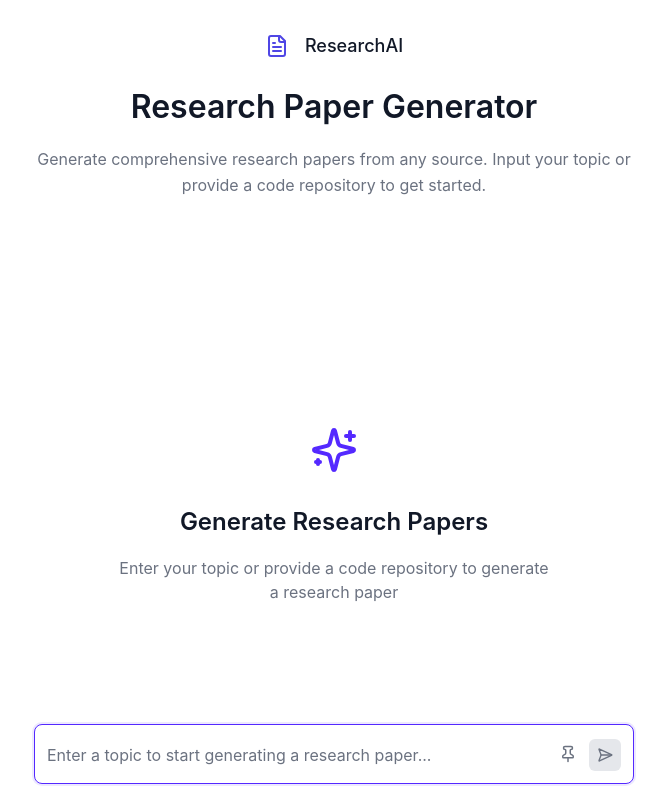
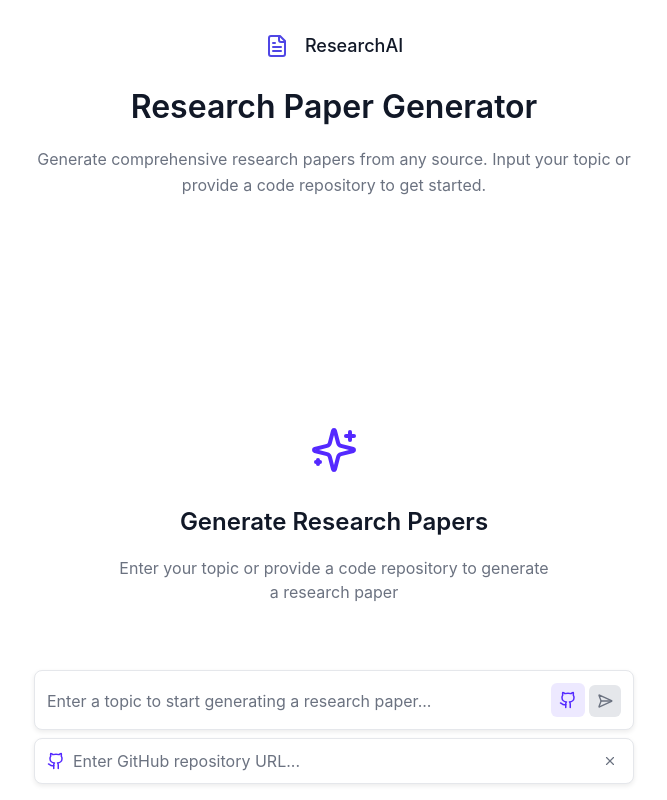
Before and after one commit to vakya-ai/Anushandhan, a React (Vite) app in the folder frontend/my-research-generator/: page /generator in a window 1280 px wide. Both pictures are taken after a click on the button 874 px from the left and 754 px from the top of the page. Shown: the whole page, without its empty margins (306-973 px from the left). Built offline with nearby package versions, Linux system fonts and the light colour scheme.

Commit message:
`Added GitHub repository URL input field and associated styles`

```diff
--- a/frontend/my-research-generator/src/components/ResearchPaperGenerator.css
+++ b/frontend/my-research-generator/src/components/ResearchPaperGenerator.css
@@ -835,3 +835,98 @@ body {
   font-size: 0.75rem;
   color: #888;
 }
+
+/* Add these styles to your ResearchPaperGenerator.css file */
+
+/* Input form container to hold both inputs */
+.input-form-container {
+  width: 100%;
+  max-width: 600px;
+  margin: 0 auto;
+  display: flex;
+  flex-direction: column;
+  gap: 8px;
+}
+
+/* Active state for source button */
+.source-button.active {
+  color: var(--accent-color);
+  background-color: rgba(84, 41, 255, 0.1);
+}
+
+/* GitHub URL input container */
+.github-url-container {
+  width: 100%;
+  max-width: 600px;
+  background-color: var(--input-bg);
+  border: 1px solid var(--border-color);
+  border-radius: 8px;
+  overflow: hidden;
+  animation: slideDown 0.2s ease-out;
+  box-shadow: 0 2px 5px var(--shadow-color);
+}
+
+@keyframes slideDown {
+  from {
+    opacity: 0;
+    transform: translateY(-10px);
+    max-height: 0;
+  }
+  to {
+    opacity: 1;
+    transform: translateY(0);
+    max-height: 60px;
+  }
+}
+
+.github-url-input-wrapper {
+  display: flex;
+  align-items: center;
+  padding: 8px 12px;
+  position: relative;
+}
+
+.github-input-icon {
+  color: var(--accent-color);
+  margin-right: 8px;
+  flex-shrink: 0;
+}
+
+.github-url-input {
+  flex: 1;
+  border: none;
+  outline: none;
+  background: transparent;
+  color: var(--text-color);
+  font-size: 1rem;
+  padding: 4px 0;
+  font-family: inherit;
+}
+
+.github-url-input::placeholder {
+  color: var(--secondary-text);
+}
+
+.github-url-close {
+  background: none;
+  border: none;
+  color: var(--secondary-text);
+  padding: 4px;
+  cursor: pointer;
+  border-radius: 50%;
+  display: flex;
+  align-items: center;
+  justify-content: center;
+  transition: background-color 0.2s;
+}
+
+.github-url-close:hover {
+  background-color: var(--hover-color);
+  color: var(--accent-color);
+}
+
+/* Style for the active source when showing the GitHub icon in the input field */
+.source-button.active {
+  background-color: rgba(84, 41, 255, 0.1);
+  color: var(--accent-color);
+}
--- a/frontend/my-research-generator/src/components/ResearchPaperGenerator.jsx
+++ b/frontend/my-research-generator/src/components/ResearchPaperGenerator.jsx
@@ -6,19 +6,20 @@ import {
   Code,
   PenTool,
   Bot,
-  Pin,
+  Github,
   SendHorizontal,
   Edit,
   Download,
   Copy,
-  MessageSquare
+  MessageSquare,
+  X
 } from "lucide-react";
 import { useChatHistory } from "../context/ChatHistoryContext.jsx";
 import LeftDrawer from "./LeftDrawer";
-import ChatMessage from "./ChatMessage"; // Import our new component
+import ChatMessage from "./ChatMessage";
 import "./ResearchPaperGenerator.css";
 import "./ResearchPaperStyles.css";
-import "./ChatMessageStyles.css"; // Import new styles
+import "./ChatMessageStyles.css";
 import { marked } from 'marked';
 import DOMPurify from 'dompurify';
 
@@ -47,16 +48,16 @@ const ResearchPaperGenerator = () => {
   const [darkMode, setDarkMode] = useState(false);
 
   // Input Section states
-  const [isSourceMenuOpen, setIsSourceMenuOpen] = useState(false);
+  const [showGithubInput, setShowGithubInput] = useState(false);
   const [selectedSource, setSelectedSource] = useState(null);
   const [inputValue, setInputValue] = useState("");
   const [sourceUrl, setSourceUrl] = useState("");
   const [isGenerating, setIsGenerating] = useState(false);
-  //const fileInputRef = useRef(null);
   const chatContainerRef = useRef(null);
   const textareaRef = useRef(null);
   const messagesEndRef = useRef(null);
   const paperContentRef = useRef(null);
+  const githubInputRef = useRef(null);
 
   // Add refs for intervals to properly clean them up
   const stepIntervalRef = useRef(null);
@@ -181,24 +182,24 @@ const ResearchPaperGenerator = () => {
     }
   }, [selectedChatId]);
 
-  // const handleSourceSelect = (source) => {
-  //   setSelectedSource(source);
-  //   setIsSourceMenuOpen(false);
-  // };
-
-  // const handleFileUpload = (e) => {
-  //   const files = e.target.files;
-  //   if (files) {
-  //     console.log("Uploaded files:", files);
-  //     Array.from(files).forEach((file) => {
-  //       console.log("File:", file.name, "Path:", file.webkitRelativePath);
-  //     });
-  //   }
-  // };
-
-  // Open paper in full view
-  const handleOpenFullPaper = () => {
-    setShowPaper(true);
+  // Toggle GitHub URL input field
+  const toggleGithubInput = () => {
+    // If we're already showing the GitHub input and have the source set, clear it
+    if (showGithubInput && selectedSource === "github") {
+      setSelectedSource(null);
+      setSourceUrl("");
+      setShowGithubInput(false);
+    } else {
+      // Otherwise, show the GitHub input and set github as the source
+      setSelectedSource("github");
+      setShowGithubInput(true);
+      // Focus the input field after it appears
+      setTimeout(() => {
+        if (githubInputRef.current) {
+          githubInputRef.current.focus();
+        }
+      }, 100);
+    }
   };
 
   // Auto-resize textarea
@@ -223,9 +224,23 @@ const ResearchPaperGenerator = () => {
     };
   }, []);
 
+  // Add the missing handleOpenFullPaper function
+  const handleOpenFullPaper = (message) => {
+    if (message.paperContent) {
+      setPaperContent(message.paperContent);
+      setPaperHtml(convertMarkdownToHtml(message.paperContent));
+      setShowPaper(true);
+    }
+  };
+
   const handleSubmit = (e) => {
     e.preventDefault();
     if (!inputValue.trim() || isGenerating) return;
+
+    if (selectedSource === "github" && !sourceUrl.trim()) {
+      alert("Please enter a GitHub repository URL.");
+      return;
+    }
 
     const inputData = {
       prompt: inputValue,
@@ -252,12 +267,25 @@ const ResearchPaperGenerator = () => {
     setInputValue("");
     setSourceUrl("");
     setSelectedSource(null);
+    setShowGithubInput(false);
   };
 
   const handleKeyDown = (e) => {
     if (e.key === "Enter" && !e.shiftKey) {
       e.preventDefault();
       handleSubmit(e);
+    }
+  };
+
+  // Handle key down for GitHub URL input
+  const handleGithubKeyDown = (e) => {
+    if (e.key === "Enter") {
+      // Focus back on the main input field
+      textareaRef.current?.focus();
+    } else if (e.key === "Escape") {
+      setShowGithubInput(false);
+      setSelectedSource(null);
+      setSourceUrl("");
     }
   };
 
@@ -811,16 +839,23 @@ const ResearchPaperGenerator = () => {
             } ${!layoutChanged ? "no-drawer" : ""}`}
           >
             <form onSubmit={handleSubmit}>
+              <div className="input-form-container">
                 <div className="input-container">
-                {selectedSource && (
+                  {selectedSource === "github" && !showGithubInput && (
+                    <div className="active-source">
+                      <Github size={18} />
+                      <span>{sourceUrl || "GitHub Repository"}</span>
                       <button
                         type="button"
-                    className="source-button"
-                    onClick={() => setSelectedSource(null)}
-                    title="Remove source"
+                        className="remove-source"
+                        onClick={() => {
+                          setSelectedSource(null);
+                          setSourceUrl("");
+                        }}
                       >
-                    <Pin size={18} />
+                        <X size={14} />
                       </button>
+                    </div>
                   )}
 
                   <textarea
@@ -835,11 +870,11 @@ const ResearchPaperGenerator = () => {
 
                   <button
                     type="button"
-                  className="source-button"
-                  onClick={() => setIsSourceMenuOpen(!isSourceMenuOpen)}
-                  title="Add source"
+                    className={`source-button ${selectedSource === "github" ? "active" : ""}`}
+                    onClick={toggleGithubInput}
+                    title="Add GitHub repository"
                   >
-                  <Pin size={18} />
+                    <Github size={18} />
                   </button>
 
                   <button
@@ -851,7 +886,36 @@ const ResearchPaperGenerator = () => {
                   </button>
                 </div>
 
-              {/* Rest of the input form code remains the same */}
+                {/* GitHub URL input field appears directly below the main input */}
+                {showGithubInput && (
+                  <div className="github-url-container">
+                    <div className="github-url-input-wrapper">
+                      <Github size={18} className="github-input-icon" />
+                      <input
+                        ref={githubInputRef}
+                        type="text"
+                        value={sourceUrl}
+                        onChange={(e) => setSourceUrl(e.target.value)}
+                        onKeyDown={handleGithubKeyDown}
+                        placeholder="Enter GitHub repository URL..."
+                        className="github-url-input"
+                      />
+                      <button
+                        type="button"
+                        className="github-url-close"
+                        onClick={() => {
+                          setShowGithubInput(false);
+                          if (!sourceUrl.trim()) {
+                            setSelectedSource(null);
+                          }
+                        }}
+                      >
+                        <X size={14} />
+                      </button>
+                    </div>
+                  </div>
+                )}
+              </div>
             </form>
           </div>
         </div>
```
Lines whose indentation alone changed are shown as unchanged.
